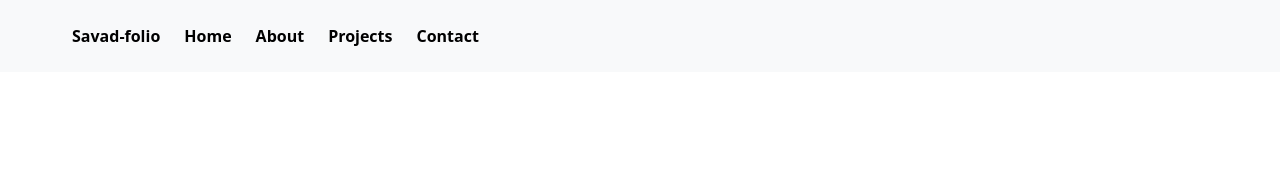
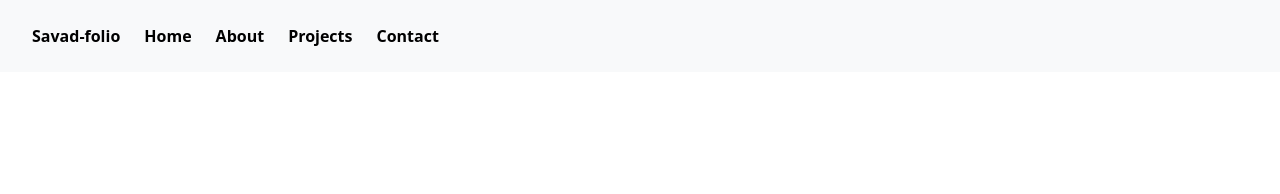
Before and after one commit to savadnk/portfolio-website, a plain HTML site: page index.html in a window 1280 px wide. Shown: the top 194 px of the page. Drawn offline with nearby package versions, Linux system fonts and the light colour scheme.

Commit message:
Update with latest changes

```diff
--- a/index.html
+++ b/index.html
@@ -13,7 +13,7 @@
 
 <body>
     <header>
-        <nav class="navbar navbar-expand-lg bg-body-tertiary py-3 px-5 ">
+        <nav class="navbar navbar-expand-lg bg-body-tertiary py-3 px-2 ">
             <div class="container-fluid ">
 
                 <button class="navbar-toggler " type="button" data-bs-toggle="collapse"
@@ -47,6 +47,8 @@
         </nav>
 
     </header>
+
+    <main class="container">
 
         <section id="Home" class="home my-5 py-5">
             <div class="container mt-5">
@@ -84,7 +86,8 @@
                         <p>I am a passionate designer and developer with a knack for creating clean, functional, and
                             aesthetically pleasing digital products. With a background blending design thinking with
                             technical execution, I bridge the gap between creative vision and robust implementation. I
-                        thrive in environments where I can solve complex problems and contribute to impactful projects.
+                            thrive in environments where I can solve complex problems and contribute to impactful
+                            projects.
                         </p>
                     </div>
 
@@ -183,6 +186,8 @@
 
         </section>
 
+
+
         <footer id="Contact" class="footer">
             <div class="container text-center py-5   my-5 mx-auto">
                 <!-- Trusted By Section -->
@@ -228,26 +233,28 @@
 
         </footer>
 
+    </main>
+
     <script>
         function formvalidation() {
             var name = document.getElementById("name");
             var email = document.getElementById("email");
             var message = document.getElementById("message");
 
-            var nameerr =document.getElementById("name-error");
-            var emailerr =document.getElementById("email-error");
-            var messageerr =document.getElementById("message-error")
+            var nameerr = document.getElementById("name-error");
+            var emailerr = document.getElementById("email-error");
+            var messageerr = document.getElementById("message-error")
 
             if (name.value == "") {
-                nameerr.textContent="Please enter your name";
+                nameerr.textContent = "Please enter your name";
                 return false;
             }
             if (email.value == "") {
-                emailerr.textContent="Please enter a valid email address";
+                emailerr.textContent = "Please enter a valid email address";
                 return false;
             }
             if (message.value == "") {
-                messageerr.textContent="Please fill message box";
+                messageerr.textContent = "Please fill message box";
                 return false;
             }
             return true;
```
Lines whose indentation alone changed are shown as unchanged.
